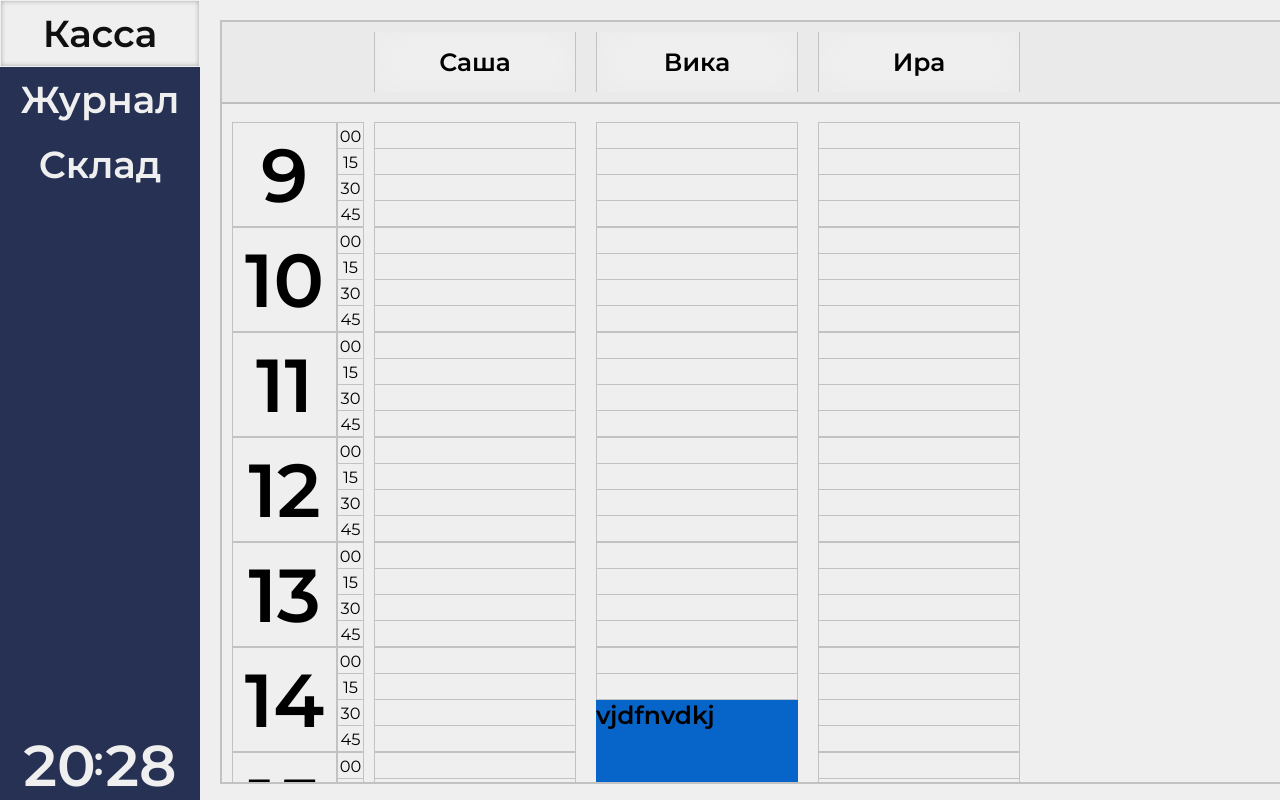
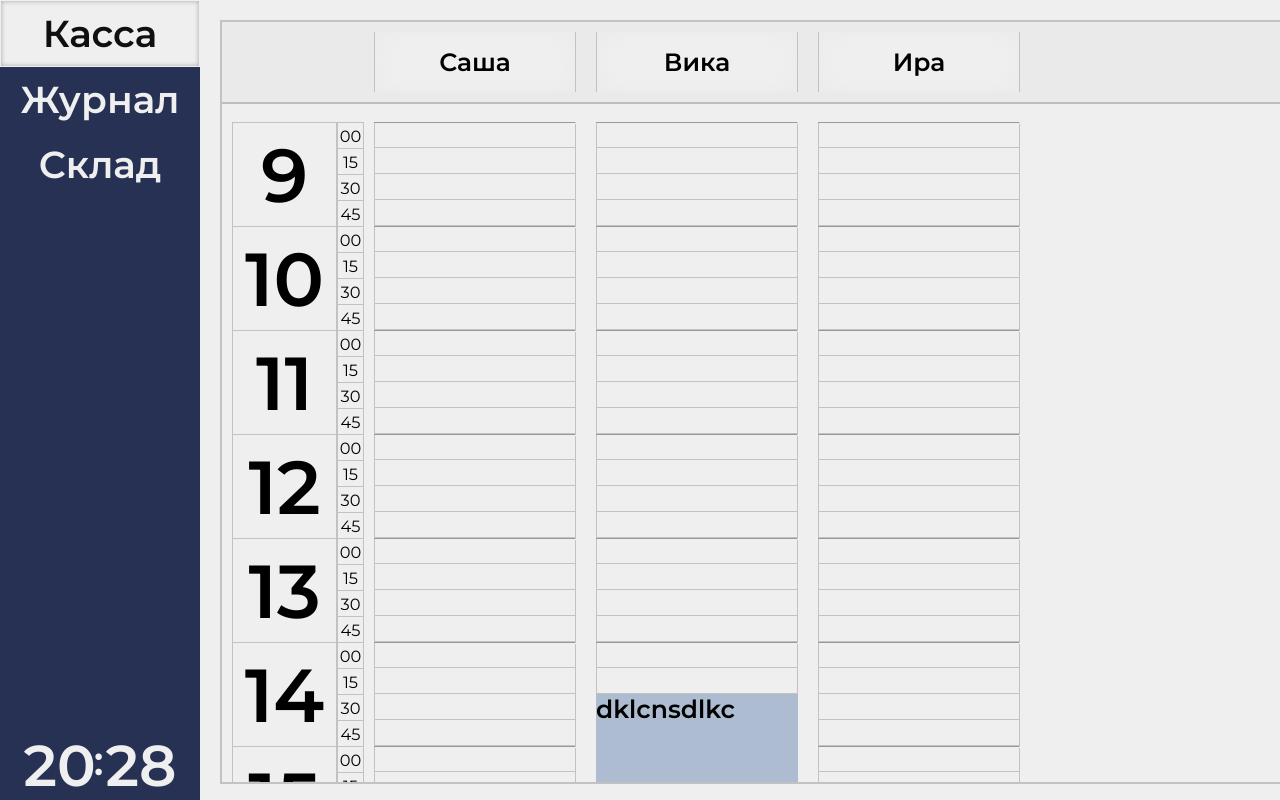
Before and after one commit to pten4uk99/CRM, a React app: page / in a window 1280 px wide. Shown: the top 800 px of the page. Built offline with nearby package versions, Linux system fonts and the light colour scheme.

Commit message:
norm tak

```diff
--- a/src/components/Main/Masters/Master/TableItem/Client.js
+++ b/src/components/Main/Masters/Master/TableItem/Client.js
@@ -17,7 +17,7 @@ function Client(props) {
 
     return onload ? (
         <div className="client" style={getStyle(props)}>
-            vjdfnvdkj
+            <p>dklcnsdlkc</p>
         </div>
     ) : <></>
 }
@@ -32,6 +32,6 @@ function getStyle(props) {
     return {
         top: props.offsetTop,
         left: props.offsetLeft,
-        height: props.params.duration / 15 * 25
+        height: props.params.duration / 15 * 25 + props.params.duration / 15
     }
 }
--- a/src/components/Main/Masters/Master/TableItem/TableItem.js
+++ b/src/components/Main/Masters/Master/TableItem/TableItem.js
@@ -39,6 +39,7 @@ function TableItem(props) {
             {currentItem.active ? <AddClientWindow tableItem={currentItem}
                                                    master={props.master}
                                                    index={props.index}/> : ""}
+            {props.index % 4 === 0 ? <hr className="bold-border"/> : <></>}
             <hr className={underlineClass} style={{width: getUnderlineLength(props.store)}}/>
         </>
     )
--- a/src/redux/reducers/Main/clients_reducer.js
+++ b/src/redux/reducers/Main/clients_reducer.js
@@ -31,7 +31,7 @@ const initialState = [
             hour: 15,
             minutes: "30"
         },
-        duration: 60,
+        duration: 60 * 4,
         gender: "Ж",
         service: "Стрижка",
     }
--- a/src/styles/Main/Masters/Master/Master.scss
+++ b/src/styles/Main/Masters/Master/Master.scss
@@ -20,7 +20,7 @@ section.masters > .master {
 
     box-shadow: inset 0 0 20px rgb(234, 234, 234);
 
-    z-index: 4;
+    z-index: 5;
   }
 }
 
--- a/src/styles/Main/Masters/Master/TableItem/Client.scss
+++ b/src/styles/Main/Masters/Master/TableItem/Client.scss
@@ -3,5 +3,6 @@
 
   width: 202px;
 
-  background-color: rgb(7, 101, 201);
+  background-color: rgb(173, 188, 208);
+  z-index: 4;
 }
--- a/src/styles/Main/Masters/Master/TableItem/TableItem.scss
+++ b/src/styles/Main/Masters/Master/TableItem/TableItem.scss
@@ -8,14 +8,13 @@
     border: 1px solid $border-color;
     border-top: none;
 
-    &:nth-of-type(1) {
-      border-top: 1px solid $border-color;
-    }
+    //&:nth-of-type(1) {
+    //  border-top: 1px solid $border-color;
+    //}
 
-    &:nth-of-type(4n + 1) {
-      //height: 29px;
-      border: 1px solid $border-color;
-    }
+    //&:nth-of-type(4n + 1) {
+    //  border: 1px solid $border-color;
+    //}
 
     &:hover {
       background-color: rgba(0, 109, 255, .1);
@@ -29,6 +28,16 @@
 
   &:hover {
     cursor: pointer;
+  }
+
+  &>.bold-border {
+    display: block;
+    position: absolute;
+
+    width: 200px;
+
+    transform: translate(0, -26px);
+    z-index: 3;
   }
 
   &>.underline {
--- a/src/styles/Main/Masters/Masters.scss
+++ b/src/styles/Main/Masters/Masters.scss
@@ -8,7 +8,7 @@
 
   background-color: rgb(234, 234, 234);
 
-  z-index: 4;
+  z-index: 5;
 }
 
 section.masters {
--- a/src/styles/Main/Time.scss
+++ b/src/styles/Main/Time.scss
@@ -14,7 +14,7 @@
       width: 103px;
       height: 103px;
       border: 1px solid $border-color;
-      border-bottom: 2px solid $border-color;
+      //border-bottom: 2px solid $border-color;
       border-top: none;
 
       font-size: 3em;
@@ -49,10 +49,9 @@
         border-top: 1px solid $border-color;
       }
 
-      &:nth-of-type(4n + 1) {
-        //height: 29px;
-        border: 1px solid $border-color;
-      }
+      //&:nth-of-type(4n + 1) {
+      //  border: 1px solid $border-color;
+      //}
     }
   }
 }
```
